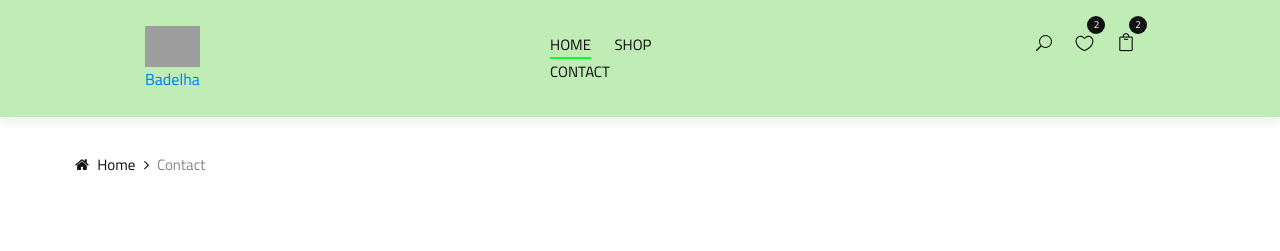
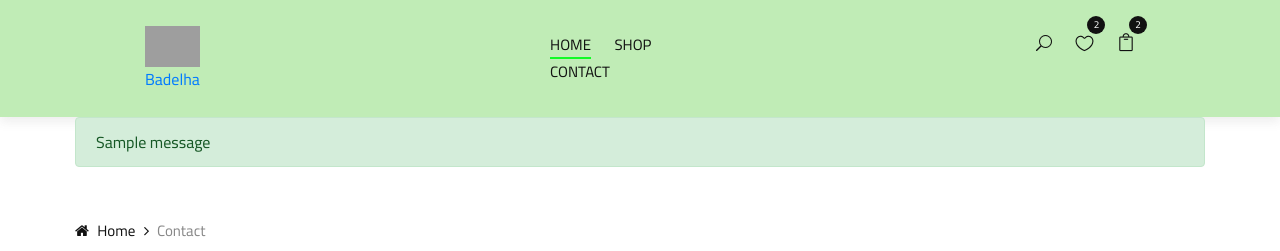
Before and after one commit to TasneemEltabakh/Software-Project, a Flask app: page /contact in a window 1280 px wide. Shown: the top 251 px of the page. Run offline with Flask 3, Linux system fonts and the light colour scheme; tables that the repository leaves empty hold one stand-in row (values such as "Sample post"); one stand-in notice (Sample message) is shown; some libraries are stand-ins or nearby versions; grey boxes are pictures that could not be loaded.

Commit message:
contact_backend_db

```diff
--- a/app.py
+++ b/app.py
@@ -1,8 +1,10 @@
 from flask import Flask, render_template, url_for, redirect , request , flash
 from models import db, User
 from config import Config
-
+from models import ContactMessage
 app = Flask(__name__)
+#remeber to make it hidden on pupblic [important]
+app.config['SECRET_KEY'] = b'_5#y2L"F4Q8z\n\xec]/'
 app.config.from_object(Config)
 
 db.init_app(app)
@@ -18,8 +20,21 @@ def index():
 def product_main():
     return render_template('productMain.html')
 
-@app.route('/contact')
+@app.route('/contact', methods=['GET', 'POST'])
 def contact():
+    if request.method == 'POST':
+        name = request.form.get('name')
+        email = request.form.get('email')
+        message = request.form.get('message')
+        contact_message = ContactMessage(name=name, email=email, message=message)
+        db.session.add(contact_message)
+        db.session.commit()
+
+        # [show message ]
+        flash('Your message has been sent successfully!')
+        print('Flash message set')
+        return redirect(url_for('contact'))
+
     return render_template('contact.html')
 
 
--- a/templates/contact.html
+++ b/templates/contact.html
@@ -1,6 +1,21 @@
 {% extends 'basic.html' %}
 {% block head %}
-
+<!-- Flash message block -->
+{% with messages = get_flashed_messages() %}
+  {% if messages %}
+    <div class="container">
+      <div class="row">
+        <div class="col-lg-12">
+          {% for message in messages %}
+            <div class="alert alert-success" role="alert">
+              {{ message }}
+            </div>
+          {% endfor %}
+        </div>
+      </div>
+    </div>
+  {% endif %}
+{% endwith %}
     <div class="breadcrumb-option">
         <div class="container">
             <div class="row">
@@ -14,6 +29,7 @@
         </div>
     </div>
     <!-- Breadcrumb End -->
+
 
     <!-- Contact Section Begin -->
     <section class="contact spad">
@@ -40,13 +56,12 @@
                         </div>
                         <div class="contact__form">
                             <h5>SEND MESSAGE</h5>
-                            <form action="#">
-                                <input type="text" placeholder="Name">
-                                <input type="text" placeholder="Email">
-                                <input type="text" placeholder="Website">
-                                <textarea placeholder="Message"></textarea>
+                            <form action="{{ url_for('contact') }}" method="post">
+                                <input type="text" name="name" placeholder="Name" required>
+                                <input type="email" name="email" placeholder="Email" required>
+                                <textarea name="message" placeholder="Message" required></textarea>
                                 <button type="submit" class="site-btn">Send Message</button>
-                            </form>
+
                         </div>
                     </div>
                 </div>
```
Also changed, not shown: config.py (line endings or trailing spaces).
